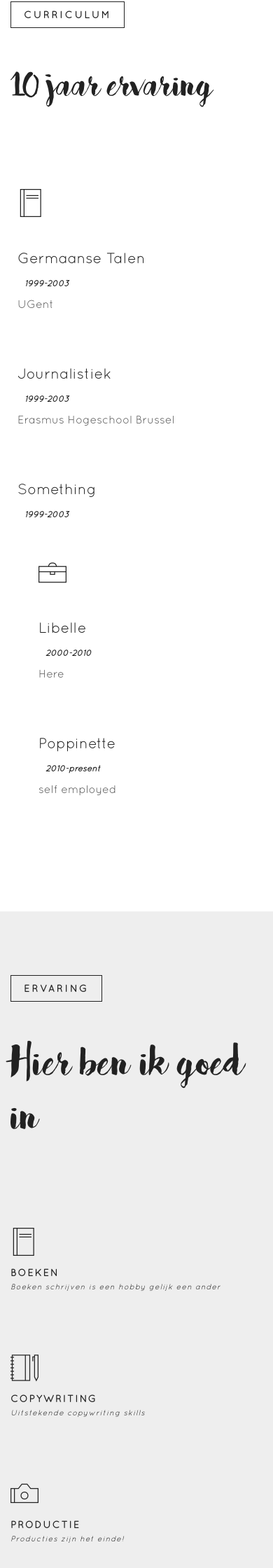
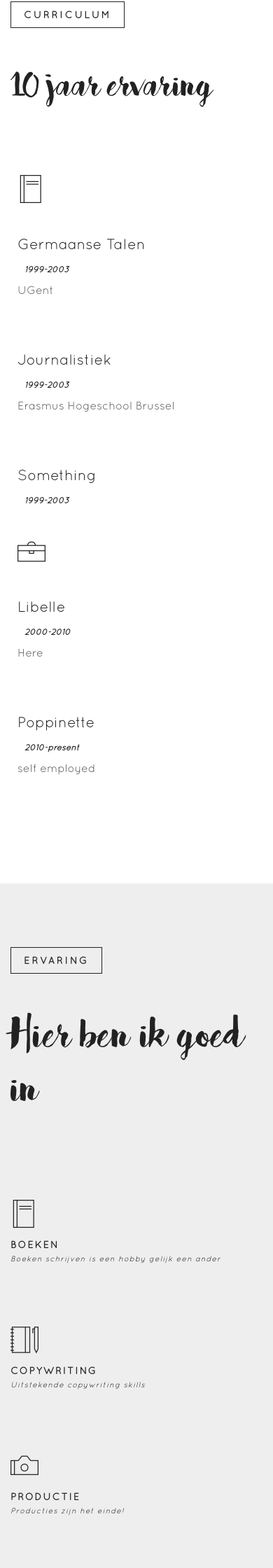
Before and after one commit to bdgeyter/evadegeyter, a Jekyll site: the page built from index.markdown, in a window 390 px wide. Shown: the part 3858-6098 px from the top of the page at 70% size. Built offline with Jekyll 4.4.1, drawn with Linux system fonts in a browser that asks for light colours.

Commit message:
issues with resume block

```diff
--- a/_includes/experience.html
+++ b/_includes/experience.html
@@ -2,7 +2,7 @@
 {% assign work = site.experience | where_exp: "item", "item.type.werk" %}
 
 <div class="resume-content">
-  <div class="col-md-6 resumer-ed nplr">
+  <div class="col-sm-6 nplr">
     <div class="icon icon-basic-book"></div>
     <ul class="resume-list nop">
       {% for experience in education %}
@@ -14,7 +14,7 @@
     </ul>
   </div>
 
-  <div class="col-md-6 resumer-em nplr">
+  <div class="col-sm-6 nplr">
     <div class="icon icon-basic-case"></div>
     <ul class="resume-list nop">
       {% for experience in work %}
--- a/_sass/style.scss
+++ b/_sass/style.scss
@@ -484,10 +484,7 @@ ul.error-messages li {
 .col-md-2, .col-md-3, .col-md-4, .col-md-5, .col-md-6, .col-md-7, .col-md-8 {
 	margin: 20px 0;
 }
-.resumer-ed {
-	padding-right: 30px;
-	padding-left: 30px;
-}
+
 .header-fixed {
 	left: 50px;
 }
@@ -503,9 +500,6 @@ ul.error-messages li {
 	letter-spacing: 1px;
 	font-weight: 100;
 	line-height: 65px;
-}
-.resumer-em {
-    padding-left: 30px;
 }
 .header-fixed {
 	min-width: 50px;
--- a/assets/js/scripts.js
+++ b/assets/js/scripts.js
@@ -92,10 +92,11 @@ $(document).ready(function() {
 
 
     // init Isotope for Blog
+  /*
     $('#isoBlog').isotope({
         itemSelector: '.isoBlog',
         gutter: 10
-    });
+    });*/
 
     // init Isotope for Portfolio with Filters
     var iso = new Isotope( '#isotopeGrid', {
```
